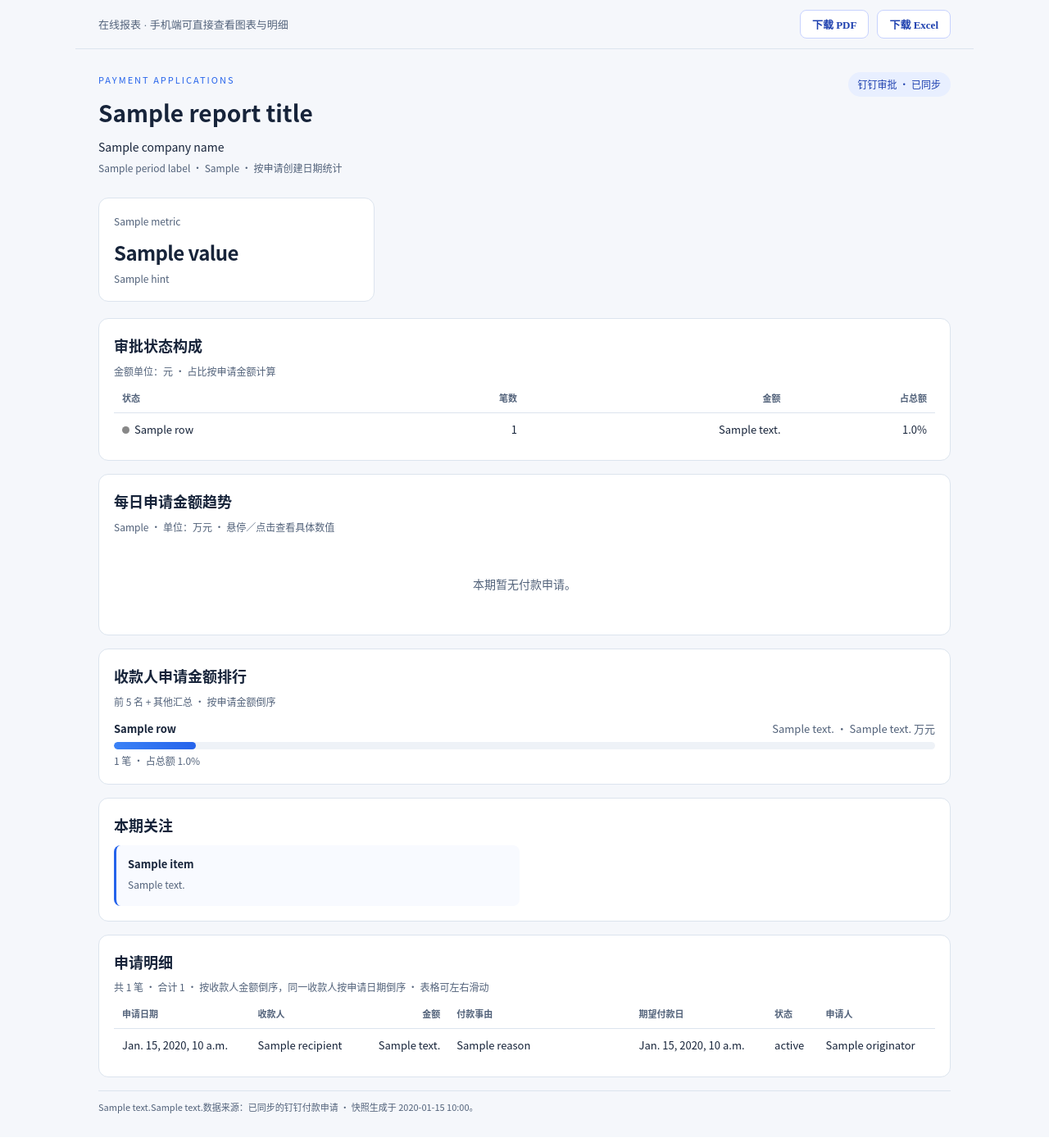
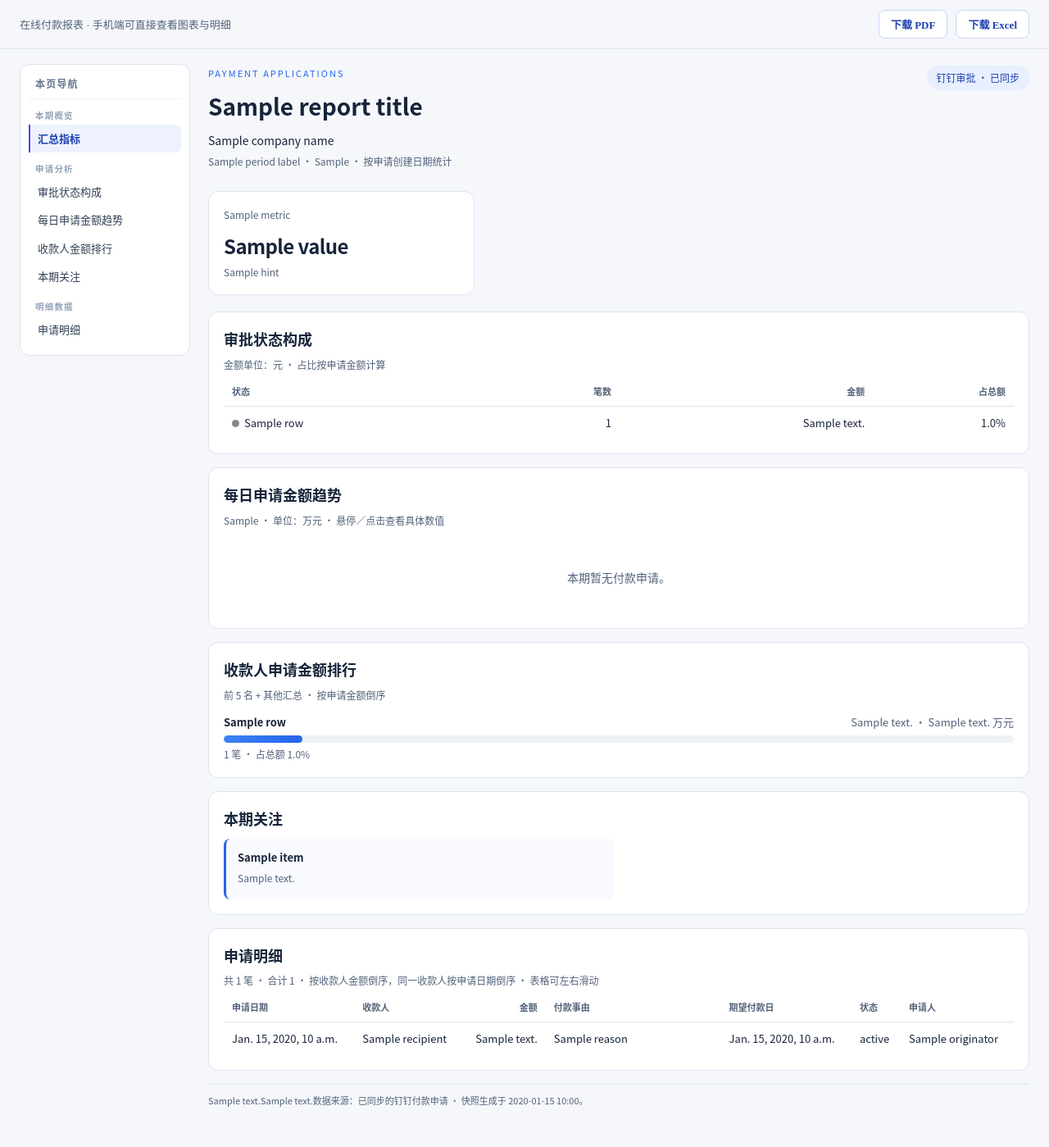
Before and after one commit to CenvyChan/dailyReport, a Django app: template templates/integrations/payment_snapshot_public.html in a window 1280 px wide. Shown: the whole page at 82% size. Before the commit the page ends 1358 px from the top, so only its background shows below. Run offline with Django 5.2, Linux system fonts and the light colour scheme; the template is opened without the code that fills it: most values are stand-ins (such as "Sample title", 1, 10 or a date in 2020).

Commit message:
feat: 付款申请在线快照改为左侧导航右侧内容

```diff
--- a/templates/integrations/payment_snapshot_public.html
+++ b/templates/integrations/payment_snapshot_public.html
@@ -5,18 +5,18 @@
 <meta name="viewport" content="width=device-width, initial-scale=1">
 <title>{{ company_name }} {{ report_title }} {{ period_label }}</title>
 <style>
+  html { scroll-behavior: smooth; }
   html, body { margin: 0; padding: 0; background: #f5f7fb; }
   body { -webkit-text-size-adjust: 100%; }
   .report-actions {
     position: sticky; top: 0; z-index: 10;
     display: flex; align-items: center; gap: 10px;
-    max-width: 1040px; margin: 0 auto; padding: 12px 28px;
+    max-width: 1320px; margin: 0 auto; padding: 12px 24px;
     background: rgba(245, 247, 251, .94);
     border-bottom: 1px solid #dce4ee;
     backdrop-filter: blur(8px); -webkit-backdrop-filter: blur(8px);
   }
   .report-actions .hint { margin-right: auto; font-size: 13px; color: #52627a; }
-  .pay .card { scroll-margin-top: 76px; }
   .report-actions a {
     display: inline-flex; align-items: center; gap: 6px;
     padding: 7px 14px; border: 1px solid #c7d2fe; border-radius: 8px;
@@ -24,19 +24,99 @@
     text-decoration: none; white-space: nowrap;
   }
   .report-actions a:hover { background: #eef2ff; }
-  @media (max-width: 650px) {
-    .report-actions { padding: 10px 16px; flex-wrap: wrap; }
+
+  .report-layout {
+    max-width: 1320px; margin: 0 auto; padding: 16px 24px 48px;
+    display: grid; grid-template-columns: 208px minmax(0, 1fr);
+    gap: 22px; align-items: start;
+  }
+  .report-toc {
+    position: sticky; top: 78px;
+    padding: 14px 10px;
+    background: #fff; border: 1px solid #dce4ee; border-radius: 12px;
+    font-family: "Noto Sans CJK SC", "Microsoft YaHei", Arial, sans-serif;
+    font-size: 13px;
+  }
+  .report-toc .toc-title { padding: 0 8px 10px; font-size: 12px; font-weight: 700; letter-spacing: 1.2px; color: #64748b; border-bottom: 1px solid #eef2f7; }
+  .report-toc .toc-label { display: block; margin: 12px 8px 4px; font-size: 10.5px; font-weight: 700; letter-spacing: 1.2px; color: #94a3b8; }
+  .report-toc a { display: block; padding: 7px 9px; margin: 1px 0; border-left: 2px solid transparent; border-radius: 0 7px 7px 0; color: #334155; text-decoration: none; line-height: 1.5; }
+  .report-toc a:hover { background: #f1f5f9; color: #1e293b; }
+  .report-toc a.on { background: #eef2ff; border-left-color: #4f46e5; color: #1e40af; font-weight: 600; }
+  .report-main { min-width: 0; }
+  .report-main .pay { background: transparent; padding: 4px 0 0; max-width: none; }
+
+  @media (max-width: 900px) {
+    .report-actions { padding: 10px 12px; flex-wrap: wrap; }
     .report-actions .hint { width: 100%; margin: 0 0 4px; }
     .report-actions a { flex: 1; justify-content: center; }
+    .report-layout { grid-template-columns: 1fr; padding: 10px 12px 32px; gap: 12px; }
+    .report-toc { position: static; display: flex; flex-wrap: nowrap; gap: 6px; overflow-x: auto; padding: 8px; border-radius: 10px; }
+    .report-toc .toc-title, .report-toc .toc-label { display: none; }
+    .report-toc .toc-group { display: contents; }
+    .report-toc a { white-space: nowrap; border-left: 0; border-radius: 8px; padding: 6px 10px; background: #f1f5f9; }
+    .report-toc a.on { background: #e0e7ff; }
+  }
+  @media print {
+    .report-actions, .report-toc { display: none; }
+    .report-layout { display: block; padding: 0; max-width: none; }
   }
 </style>
 </head>
 <body>
 <div class="report-actions">
-  <span class="hint">在线报表 · 手机端可直接查看图表与明细</span>
+  <span class="hint">在线付款报表 · 手机端可直接查看图表与明细</span>
   {% if download_pdf_url %}<a href="{{ download_pdf_url }}">下载 PDF</a>{% endif %}
   {% if download_excel_url %}<a href="{{ download_excel_url }}">下载 Excel</a>{% endif %}
 </div>
-{% include "integrations/payment_summary.html" %}
+<div class="report-layout">
+  <aside class="report-toc" aria-label="本页导航">
+    <div class="toc-title">本页导航</div>
+    <div class="toc-group">
+      <span class="toc-label">本期概览</span>
+      <a href="#overview">汇总指标</a>
+    </div>
+    <div class="toc-group">
+      <span class="toc-label">申请分析</span>
+      <a href="#status">审批状态构成</a>
+      <a href="#trend">每日申请金额趋势</a>
+      <a href="#ranking">收款人金额排行</a>
+      {% if focus_items %}<a href="#focus">本期关注</a>{% endif %}
+    </div>
+    <div class="toc-group">
+      <span class="toc-label">明细数据</span>
+      <a href="#details">申请明细</a>
+    </div>
+  </aside>
+  <div class="report-main">
+    {% include "integrations/payment_summary.html" %}
+  </div>
+</div>
+<script>
+(function () {
+  var links = Array.prototype.slice.call(document.querySelectorAll('.report-toc a[href^="#"]'));
+  var sections = links.map(function (link) {
+    return document.querySelector(link.getAttribute('href'));
+  }).filter(Boolean);
+  if (!sections.length) return;
+  function sync() {
+    var offset = window.scrollY + 120;
+    var current = sections[0];
+    sections.forEach(function (section) {
+      if (section.getBoundingClientRect().top + window.scrollY <= offset) current = section;
+    });
+    links.forEach(function (link) {
+      link.classList.toggle('on', link.getAttribute('href') === '#' + current.id);
+    });
+  }
+  var ticking = false;
+  window.addEventListener('scroll', function () {
+    if (ticking) return;
+    ticking = true;
+    requestAnimationFrame(function () { sync(); ticking = false; });
+  }, { passive: true });
+  window.addEventListener('resize', sync);
+  sync();
+})();
+</script>
 </body>
 </html>
--- a/templates/integrations/payment_summary.html
+++ b/templates/integrations/payment_summary.html
@@ -15,6 +15,7 @@
 .pay .metric strong{display:block;font-size:24px;letter-spacing:-.6px;font-variant-numeric:tabular-nums;margin-top:8px}
 .pay .metric .hint{display:block;font-size:12px;color:var(--muted);margin-top:2px}
 .pay .card{margin:16px 0;break-inside:avoid;page-break-inside:avoid}
+.pay .card,.pay .metrics{scroll-margin-top:84px}
 .pay .table-wrap{overflow-x:auto}
 .pay .table{width:100%;border-collapse:collapse;font-size:13px}
 .pay .table th,.pay .table td{padding:9px 10px;border-bottom:1px solid var(--line);text-align:left;vertical-align:top}
@@ -59,8 +60,8 @@
 <div class="tag">钉钉审批 · {% if report.summary.total_count %}已同步{% else %}本期无申请{% endif %}</div>
 </header>
 {% if warning %}<div class="warning">{{ warning }}</div>{% endif %}
-<section class="metrics" aria-label="付款申请汇总指标">{% for metric in metrics %}<div class="metric"><div class="label">{{ metric.label }}</div><strong>{{ metric.value }}</strong><span class="hint">{{ metric.hint }}</span></div>{% endfor %}</section>
-<section class="card">
+<section class="metrics" id="overview" aria-label="付款申请汇总指标">{% for metric in metrics %}<div class="metric"><div class="label">{{ metric.label }}</div><strong>{{ metric.value }}</strong><span class="hint">{{ metric.hint }}</span></div>{% endfor %}</section>
+<section class="card" id="status">
 <h2>审批状态构成</h2>
 <p class="muted">金额单位：元 · 占比按申请金额计算</p>
 <div class="table-wrap"><table class="table">
@@ -68,12 +69,12 @@
 <tbody>{% for row in status_rows %}<tr{% if row.is_total %} class="total"{% endif %}><td>{% if not row.is_total %}<i class="dot" style="background:{{ row.color }}"></i>{% endif %}{{ row.label }}</td><td class="num">{{ row.count }}</td><td class="num">{{ row.amount_text }}</td><td class="num">{% if row.percent == None %}—{% else %}{{ row.percent|floatformat:1 }}%{% endif %}</td></tr>{% endfor %}</tbody>
 </table></div>
 </section>
-<section class="card chart-card">
+<section class="card chart-card" id="trend">
 <h2>每日申请金额趋势</h2>
 <p class="muted">{{ period_display }} · 单位：万元 · 悬停／点击查看具体数值</p>
 {% include "integrations/operations_chart.html" with chart=daily_chart chart_label="每日付款申请金额趋势" chart_empty="本期暂无付款申请。" %}
 </section>
-<section class="card">
+<section class="card" id="ranking">
 <h2>收款人申请金额排行</h2>
 <p class="muted">前 5 名 + 其他汇总 · 按申请金额倒序</p>
 {% if payee_rows %}<div class="bars">{% for row in payee_rows %}
@@ -84,11 +85,11 @@
 </div>
 {% endfor %}</div>{% else %}<p class="empty">本期暂无收款人申请数据。</p>{% endif %}
 </section>
-{% if focus_items %}<section class="card">
+{% if focus_items %}<section class="card" id="focus">
 <h2>本期关注</h2>
 <div class="focus-grid">{% for item in focus_items %}<div class="focus"><strong>{{ item.title }}</strong><p>{{ item.desc }}</p></div>{% endfor %}</div>
 </section>{% endif %}
-<section class="card">
+<section class="card" id="details">
 <h2>申请明细</h2>
 <p class="muted">共 {{ total_count }} 笔 · 合计 {{ total_amount_text }} · 按收款人金额倒序，同一收款人按申请日期倒序 · 表格可左右滑动</p>
 {% if detail_groups %}<div class="table-wrap"><table class="table">
```
Also changed, not shown: integrations/tests/test_payment_snapshot.py (+27 -0 lines).
